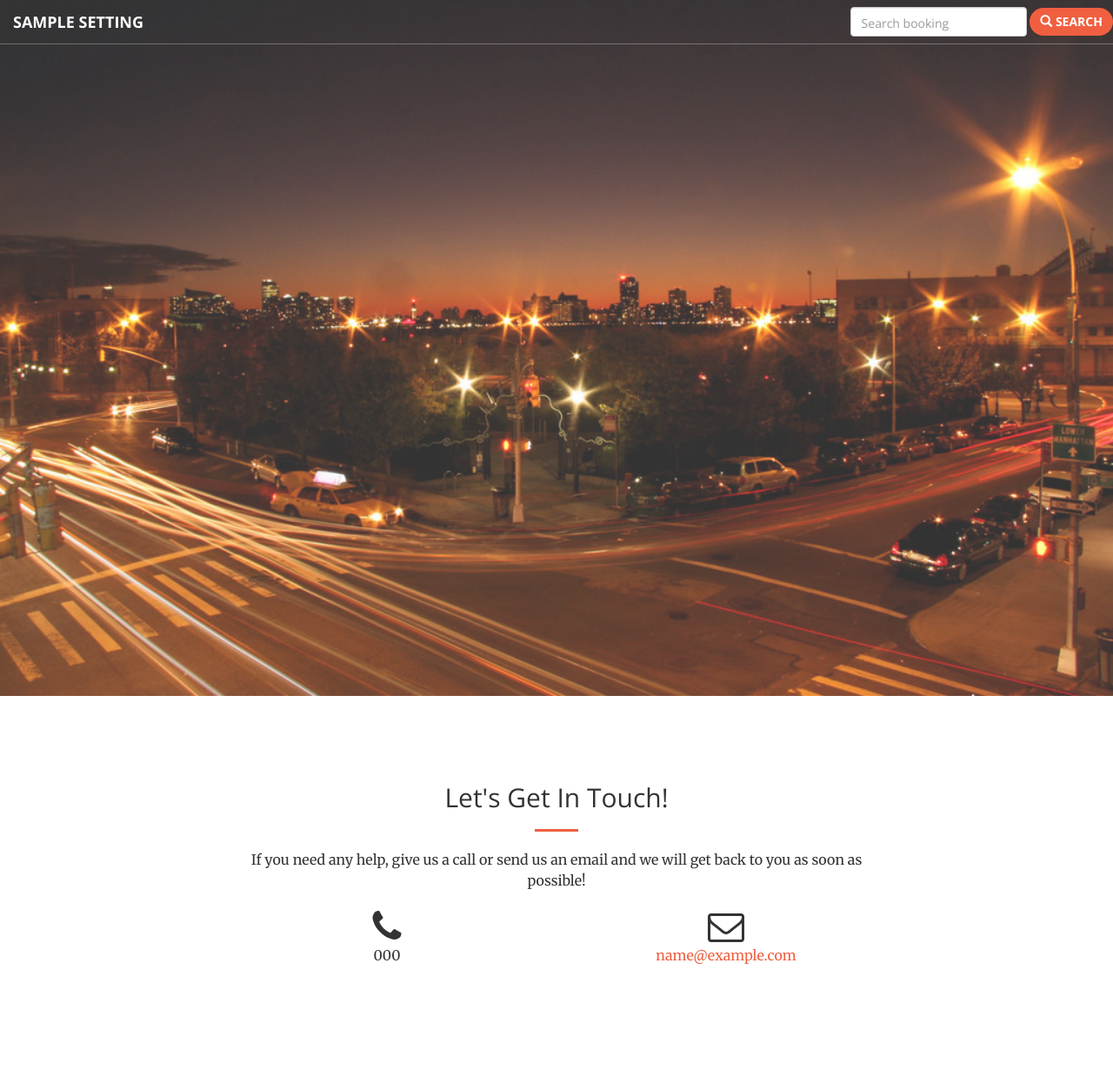
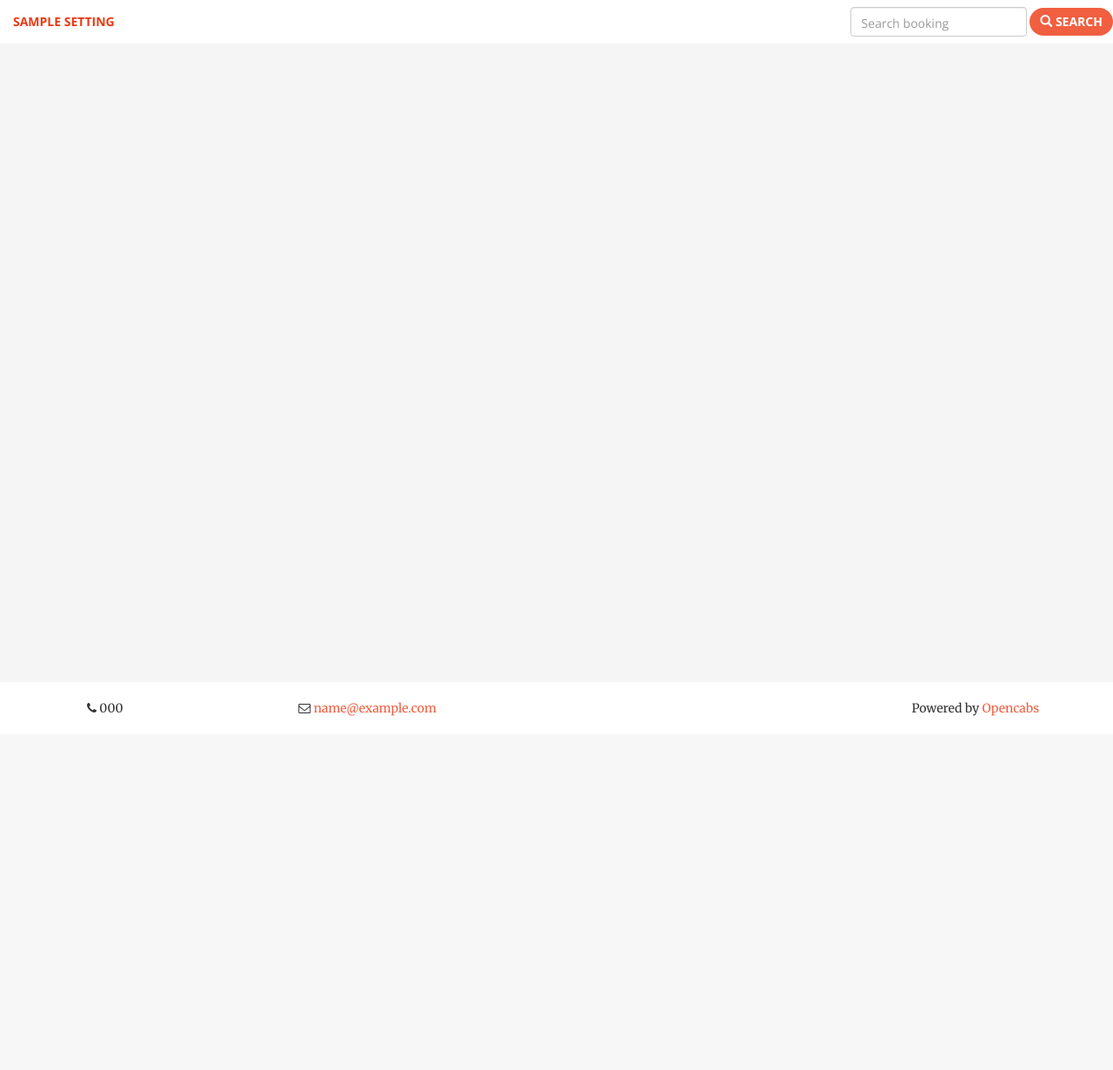
Before and after one commit to jypsi/cabs, a Django app: template opencabs/templates/base.html in a window 1280 px wide. Shown: the whole page at 87% size. After the commit the page ends 823 px from the top, so only its background shows below. Run offline with Django 3.2, Linux system fonts and the light colour scheme; the template is opened without the code that fills it: most values are stand-ins (such as "Sample title", 1, 10 or a date in 2020); some libraries are stand-ins or nearby versions.

Commit message:
UI fixes: use separate template for index and other pages.

```diff
--- /dev/null
+++ b/opencabs/templates/_base.html
@@ -0,0 +1,126 @@
+{% load static %}
+<!DOCTYPE html>
+<html lang="en">
+
+<head>
+    <meta charset="utf-8">
+    <meta http-equiv="X-UA-Compatible" content="IE=edge">
+    <meta name="viewport" content="width=device-width, initial-scale=1">
+    <meta name="description" content="">
+    <meta name="author" content="">
+
+    <title>{{ settings.PROJECT_NAME }}</title>
+
+    <!-- Bootstrap Core CSS -->
+    {% block head %}
+    <link href="{% static "vendor/bootstrap/css/bootstrap.min.css" %}" rel="stylesheet">
+
+    <!-- Custom Fonts -->
+    <link href="{% static "vendor/font-awesome/css/font-awesome.min.css" %}" rel="stylesheet" type="text/css">
+    <link href='https://fonts.googleapis.com/css?family=Open+Sans:300italic,400italic,600italic,700italic,800italic,400,300,600,700,800' rel='stylesheet' type='text/css'>
+    <link href='https://fonts.googleapis.com/css?family=Merriweather:400,300,300italic,400italic,700,700italic,900,900italic' rel='stylesheet' type='text/css'>
+
+    <!-- Plugin CSS -->
+    <link href="{% static "vendor/magnific-popup/magnific-popup.css" %}" rel="stylesheet">
+
+    <!-- Theme CSS -->
+    <link href="{% static "css/creative.min.css" %}" rel="stylesheet">
+
+    <!-- HTML5 Shim and Respond.js IE8 support of HTML5 elements and media queries -->
+    <!-- WARNING: Respond.js doesn't work if you view the page via file:// -->
+    <!--[if lt IE 9]>
+        <script src="https://oss.maxcdn.com/libs/html5shiv/3.7.0/html5shiv.js"></script>
+        <script src="https://oss.maxcdn.com/libs/respond.js/1.4.2/respond.min.js"></script>
+    <![endif]-->
+    <style>
+    body.default .content {
+		padding-top: 40px;
+        min-height: 98%;
+    }
+
+    .footer {
+		background-color: #ffffff;
+	}
+
+    body.default {
+		background-color: #f5f5f5;
+    }
+    .form-inline .inline-label {
+        text-align: left;
+    }
+    header .header-content {
+        top: 30%;
+    }
+
+    .header-content .row {
+        margin-left: 0px;
+        margin-right: 0px;
+    }
+
+    header .header-content.index {
+        top: 50%;
+    }
+
+    #search-booking {
+        padding-top: 8px;
+    }
+    </style>
+    {% block extrahead %}{% endblock %}
+    {% endblock %}
+</head>
+
+<body id="{% block body_id %}page-top{% endblock %}" class="{% block body_class %}{% endblock %}">
+    {% block navbar %}
+    <nav id="mainNav" class="{% block navbar_class %}navbar navbar-default navbar-fixed-top{% endblock %}">
+        <div class="container-fluid">
+            <!-- Brand and toggle get grouped for better mobile display -->
+            <div class="navbar-header">
+                <button type="button" class="navbar-toggle collapsed" data-toggle="collapse" data-target="#bs-example-navbar-collapse-1">
+                    <span class="sr-only">Toggle navigation</span> Menu <i class="fa fa-bars"></i>
+                </button>
+                <a class="navbar-brand page-scroll" href="{% url 'index' %}">{{ settings.PROJECT_NAME }}</a>
+            </div>
+
+            <!-- Collect the nav links, forms, and other content for toggling -->
+            <div class="collapse navbar-collapse" id="bs-example-navbar-collapse-1">
+                <ul class="nav navbar-nav navbar-right">
+                    <li>
+                        <form id="search-booking" method="GET" action="{% url 'booking_details' %}" class="form-inline">
+                            <div class="form-group">
+                                <label for="search-booking" class="sr-only">Enter Booking ID</label>
+                                <input type="text" class="form-control" id="search-booking" placeholder="Search booking" name="bookingid">
+                            </div>
+                            <button class="page-scroll btn btn-primary">
+                                <i class="glyphicon glyphicon-search"></i>
+                                Search
+                            </button>
+                        </form>
+                    </li>
+                </ul>
+            </div>
+        </div>
+        <!-- /.container-fluid -->
+    </nav>
+    {% endblock %}
+
+    {% block content_container %}{% endblock %}
+
+    {% block footer %}{% endblock %}
+
+    <!-- jQuery -->
+    <script src="{% static "vendor/jquery/jquery.min.js" %}"></script>
+
+    <!-- Bootstrap Core JavaScript -->
+    <script src="{% static "vendor/bootstrap/js/bootstrap.min.js" %}"></script>
+
+    <!-- Plugin JavaScript -->
+    <script src="https://cdnjs.cloudflare.com/ajax/libs/jquery-easing/1.3/jquery.easing.min.js"></script>
+    <script src="{% static "vendor/scrollreveal/scrollreveal.min.js" %}"></script>
+    <script src="{% static "vendor/magnific-popup/jquery.magnific-popup.min.js" %}"></script>
+
+    {% block scripts %}
+        <!-- Theme JavaScript -->
+        <script src="{% static "js/creative.min.js" %}"></script>
+    {% endblock %}
+</body>
+</html>
--- a/opencabs/templates/base.html
+++ b/opencabs/templates/base.html
@@ -1,144 +1,38 @@
+{% extends "_base.html" %}
 {% load static %}
-<!DOCTYPE html>
-<html lang="en">
 
-<head>
+{% block content_container %}
+    <div class="container content">
+        {% block content %}{% endblock %}
+    </div>
+{% endblock %}
 
-    <meta charset="utf-8">
-    <meta http-equiv="X-UA-Compatible" content="IE=edge">
-    <meta name="viewport" content="width=device-width, initial-scale=1">
-    <meta name="description" content="">
-    <meta name="author" content="">
+{% block body_class %}default{% endblock %}
 
-    <title>{{ settings.PROJECT_NAME }}</title>
+{% block navbar_class %}{{ block.super }} affix{% endblock %}
 
-    <!-- Bootstrap Core CSS -->
-    {% block head %}
-    <link href="{% static "vendor/bootstrap/css/bootstrap.min.css" %}" rel="stylesheet">
+{% block footer %}
+    <footer class="footer">
+        <div class="container">
+            <span class="row">
+                <span class="col-md-8 col-sm-12">
+                    <span class="col-md-4 col-sm-12 col-xs-12">
+                        <i class="fa fa-phone"></i>
+                        {{ settings.CONTACT_PHONE }}
+                    </span>
+                    <span class="col-md-8 col-sm-12 col-xs-12">
+                        <i class="fa fa-envelope-o"></i>
+                        <a href="mailto:{{ setting.CONTACT_EMAIL }}">{{ settings.CONTACT_EMAIL }}</a>
+                    </span>
+                </span>
+                <span class="col-md-4">
+                    <span class="pull-right">
+                        Powered by <a href="https://github.com/rtnpro/opencabs">Opencabs</a>
+                    </span>
+                </span>
+            </span>
+        </div>
+    </footer>
+{% endblock %}
 
-    <!-- Custom Fonts -->
-    <link href="{% static "vendor/font-awesome/css/font-awesome.min.css" %}" rel="stylesheet" type="text/css">
-    <link href='https://fonts.googleapis.com/css?family=Open+Sans:300italic,400italic,600italic,700italic,800italic,400,300,600,700,800' rel='stylesheet' type='text/css'>
-    <link href='https://fonts.googleapis.com/css?family=Merriweather:400,300,300italic,400italic,700,700italic,900,900italic' rel='stylesheet' type='text/css'>
-
-    <!-- Plugin CSS -->
-    <link href="{% static "vendor/magnific-popup/magnific-popup.css" %}" rel="stylesheet">
-
-    <!-- Theme CSS -->
-    <link href="{% static "css/creative.min.css" %}" rel="stylesheet">
-
-    <!-- HTML5 Shim and Respond.js IE8 support of HTML5 elements and media queries -->
-    <!-- WARNING: Respond.js doesn't work if you view the page via file:// -->
-    <!--[if lt IE 9]>
-        <script src="https://oss.maxcdn.com/libs/html5shiv/3.7.0/html5shiv.js"></script>
-        <script src="https://oss.maxcdn.com/libs/respond.js/1.4.2/respond.min.js"></script>
-    <![endif]-->
-    <style>
-    .form-inline .inline-label {
-        text-align: left;
-    }
-    .panel-body {
-        background-color: #F05F40;
-    }
-    header .header-content {
-        top: 30%;
-    }
-
-    .header-content .row {
-        margin-left: 0px;
-        margin-right: 0px;
-    }
-
-    header .header-content.index {
-        top: 50%;
-    }
-
-    #search-booking {
-        padding-top: 8px;
-    }
-    </style>
-    {% block extrahead %}{% endblock %}
-    {% endblock %}
-</head>
-
-<body id="page-top">
-
-    <nav id="mainNav" class="navbar navbar-default navbar-fixed-top">
-        <div class="container-fluid">
-            <!-- Brand and toggle get grouped for better mobile display -->
-            <div class="navbar-header">
-                <button type="button" class="navbar-toggle collapsed" data-toggle="collapse" data-target="#bs-example-navbar-collapse-1">
-                    <span class="sr-only">Toggle navigation</span> Menu <i class="fa fa-bars"></i>
-                </button>
-                <a class="navbar-brand page-scroll" href="{% url 'index' %}">{{ settings.PROJECT_NAME }}</a>
-            </div>
-
-            <!-- Collect the nav links, forms, and other content for toggling -->
-            <div class="collapse navbar-collapse" id="bs-example-navbar-collapse-1">
-                <ul class="nav navbar-nav navbar-right">
-                    <li>
-                        <form id="search-booking" method="GET" action="{% url 'booking_details' %}" class="form-inline">
-                            <div class="form-group">
-                                <label for="search-booking" class="sr-only">Enter Booking ID</label>
-                                <input type="text" class="form-control" id="search-booking" placeholder="Search booking" name="bookingid">
-                            </div>
-                            <button class="page-scroll btn btn-primary">
-                                <i class="glyphicon glyphicon-search"></i>
-                                Search
-                            </button>
-                        </form>
-                    </li>
-                </ul>
-            </div>
-        </div>
-        <!-- /.container-fluid -->
-    </nav>
-
-    <header>
-        <div class="header-content {% block header_content_class %}{% endblock %}">
-            <div class="header-content-inner">
-                {% block content %}{% endblock %}
-            </div>
-        </div>
-    </header>
-
-    {% block footer %}
-        <section id="contact">
-            <div class="container">
-                <div class="row">
-                    <div class="col-lg-8 col-lg-offset-2 text-center">
-                        <h2 class="section-heading">Let's Get In Touch!</h2>
-                        <hr class="primary">
-                        <p>If you need any help, give us a call or send us an email and we will get back to you as soon as possible!</p>
-                    </div>
-                    <div class="col-lg-4 col-lg-offset-2 text-center">
-                        <i class="fa fa-phone fa-3x sr-contact"></i>
-                        <p>{{ settings.CONTACT_PHONE }}</p>
-                    </div>
-                    <div class="col-lg-4 text-center">
-                        <i class="fa fa-envelope-o fa-3x sr-contact"></i>
-                        <p><a href="mailto:{{ setting.CONTACT_EMAIL }}">{{ settings.CONTACT_EMAIL }}</a></p>
-                    </div>
-                </div>
-            </div>
-        </section>
-    {% endblock %}
-
-    <!-- jQuery -->
-    <script src="{% static "vendor/jquery/jquery.min.js" %}"></script>
-
-    <!-- Bootstrap Core JavaScript -->
-    <script src="{% static "vendor/bootstrap/js/bootstrap.min.js" %}"></script>
-
-    <!-- Plugin JavaScript -->
-    <script src="https://cdnjs.cloudflare.com/ajax/libs/jquery-easing/1.3/jquery.easing.min.js"></script>
-    <script src="{% static "vendor/scrollreveal/scrollreveal.min.js" %}"></script>
-    <script src="{% static "vendor/magnific-popup/jquery.magnific-popup.min.js" %}"></script>
-
-    <!-- Theme JavaScript -->
-    <script src="{% static "js/creative.min.js" %}"></script>
-    {% block scripts %}{% endblock %}
-
-</body>
-
-</html>
+{% block scripts %}{% endblock %}
--- a/opencabs/templates/opencabs/booking_vehicles.html
+++ b/opencabs/templates/opencabs/booking_vehicles.html
@@ -2,7 +2,7 @@
 
 {% block content %}
 <h2>Select your ride!</h2>
-<div class="panel">
+<div class="panel panel-default">
     <div class="panel-body">
         <form action="" method="post">{% csrf_token %}
             {{ wizard.management_form }}
@@ -12,7 +12,7 @@
                     {{ radio.choice_label }}
                 </div>
                 <div class="media-right">
-                    <label for="{{ radio.label_for_id }}" class="select-vehicle btn btn-default">
+                    <label for="{{ radio.label_for_id }}" class="select-vehicle btn btn-primary">
                         {{ radio.tag }} Select
                     </label>
                 </div>
```
Also changed, not shown: opencabs/templates/opencabs/index.html (+32 -9 lines).
